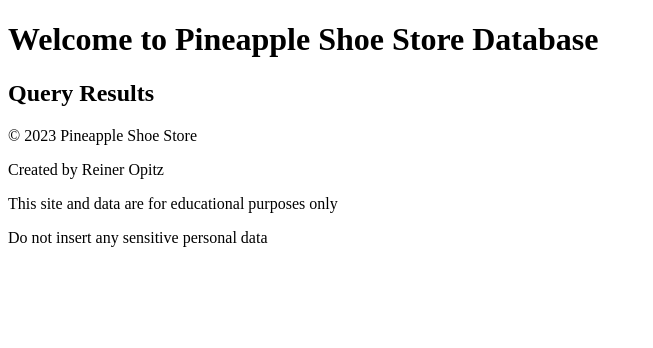
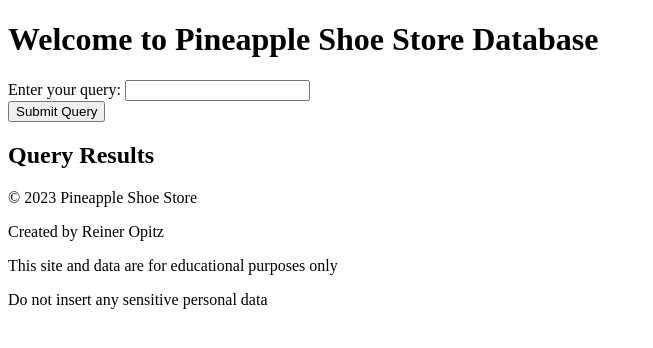
Before and after one commit to reinerism/475Ashoestore, a Flask app: template templates/home.html in a window 1280 px wide. Shown: the top 348 px of the page, without its empty margins (0-653 px from the left). Run offline with Flask 2, Linux system fonts and the light colour scheme; the template is opened without the code that fills it, so the values that code supplies are empty.

Commit message:
added a submission box

```diff
--- a/templates/home.html
+++ b/templates/home.html
@@ -5,6 +5,14 @@
 </head>
 <body>
     <h1>Welcome to Pineapple Shoe Store Database</h1>
+    <form method="post" action="/">
+        <div>
+            <label for="query">Enter your query:</label>
+            <input type="text" name="query" id="query">
+        </div>
+        <div>
+            <input type="submit" value="Submit Query">
+        </div>
     <h2>Query Results</h2>
     <div>{{ result }}</div>
     <footer>
```
